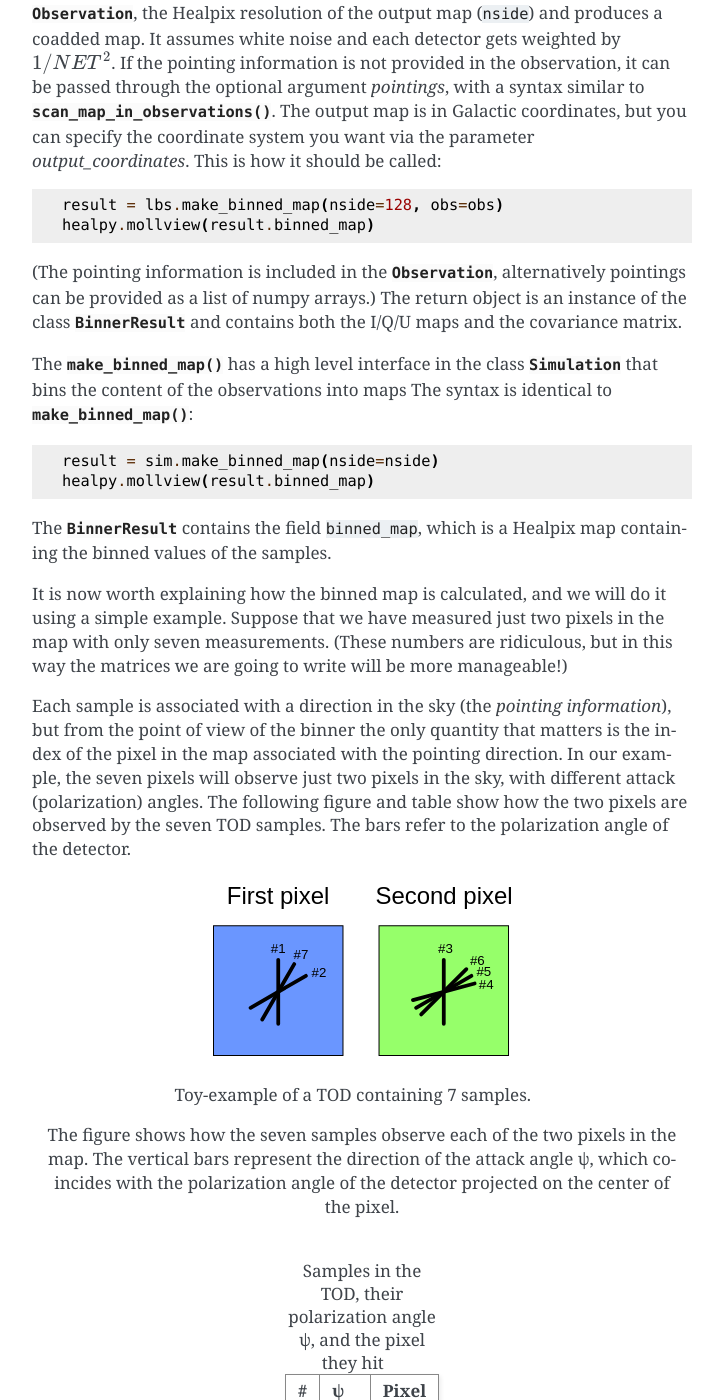
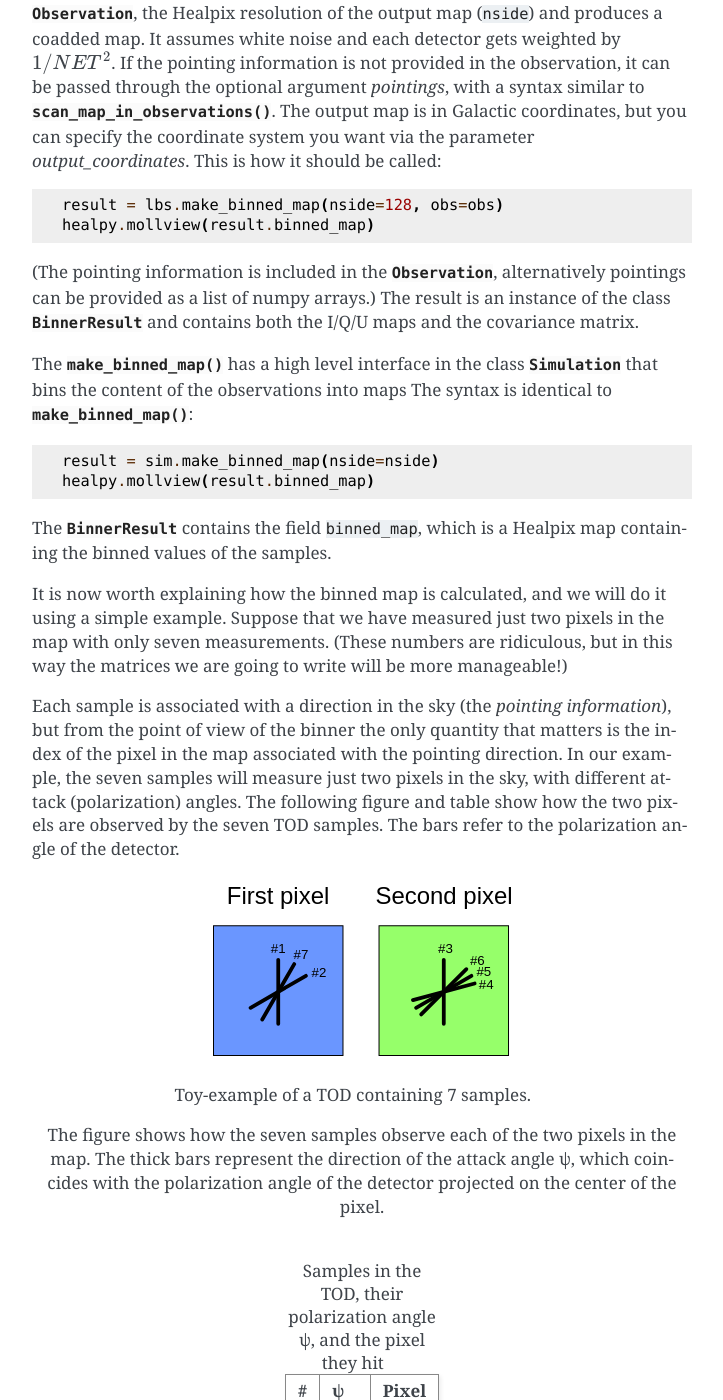
Before and after one commit to litebird/litebird_sim, a Sphinx documentation site: the page built from docs/source/mapmaking.rst, in a window 1280 px wide and 1400 px high, scrolled down 1881 px. Shown: the whole window, without its empty margins (388-1111 px from the left). Built offline with Sphinx 7.4.7, drawn with Linux system fonts in a browser that asks for light colours; cross-references to code outside the pages are shown as plain code; some of the changed text lies outside the part shown.

Commit message:
Fix @marcobortolami's review comments

```diff
--- a/docs/source/mapmaking.rst
+++ b/docs/source/mapmaking.rst
@@ -114,7 +114,7 @@ This is how it should be called::
 
 (The pointing information is included in the :class:`.Observation`,
 alternatively pointings can be provided as a list of numpy arrays.)
-The return object is an instance of the class :class:`.BinnerResult`
+The result is an instance of the class :class:`.BinnerResult`
 and contains both the I/Q/U maps and the covariance matrix.
 
 The :func:`.make_binned_map` has a high level interface in the class
@@ -137,7 +137,7 @@ more manageable!)
 Each sample is associated with a direction in the sky (the *pointing
 information*), but from the point of view of the binner the only quantity that
 matters is the index of the pixel in the map associated with the pointing
-direction. In our example, the seven pixels will observe just two pixels in the
+direction. In our example, the seven samples will measure just two pixels in the
 sky, with different attack (polarization) angles. The following figure and
 table show how the two pixels are observed by the seven TOD samples. The
 bars refer to the polarization angle of the detector.
@@ -152,7 +152,7 @@ bars refer to the polarization angle of the detector.
    Toy-example of a TOD containing 7 samples.
 
    The figure shows how the seven samples observe each of the two pixels
-   in the map. The vertical bars represent the direction of the attack angle
+   in the map. The thick bars represent the direction of the attack angle
    ψ, which coincides with the polarization angle of the detector projected
    on the center of the pixel.
 
```
Also changed, not shown: other parts of docs/source/mapmaking.rst (+9 -10 lines), 3 other files.
